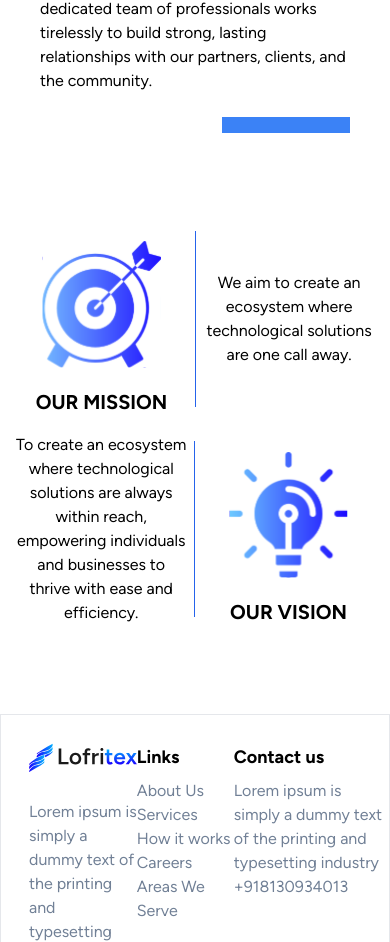
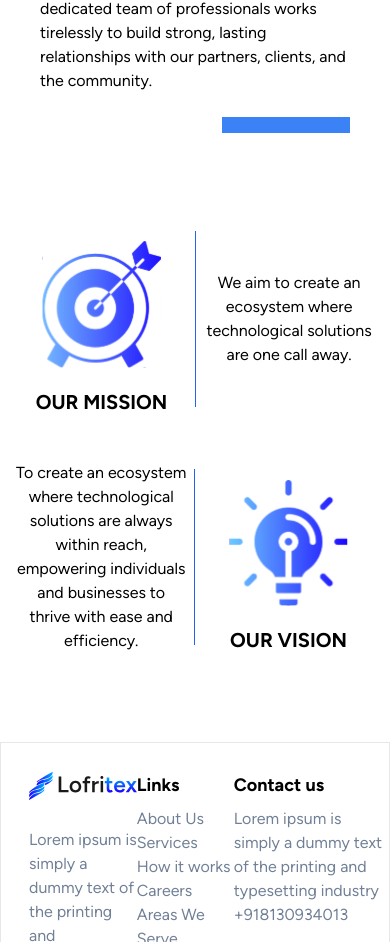
Before and after one commit to lofritex/company-website, a React (Vite) app: page /aboutus in a window 390 px wide. Shown: the part 791-1733 px from the top of the page. Built offline with nearby package versions, Linux system fonts and the light colour scheme.

Commit message:
Add Gap to Mobile view Mission

```diff
--- a/src/Pages/Sections/Misson.jsx
+++ b/src/Pages/Sections/Misson.jsx
@@ -18,7 +18,7 @@ const visionData = {
 export default function Misson() {
   return (
     // <section className=" flex flex-col lg:flex-row w-full items-center justify-center py-40">
-    <section className=" grid lg:grid-cols-mission py-20 lg:py-40  lg:grid-flow-col justify-items-center items-center">
+    <section className=" grid lg:grid-cols-mission py-20 lg:py-40  lg:grid-flow-col justify-items-center items-center lg:gap-0 gap-7">
       <MissionCard data={missionData}/>
       <div className="hidden lg:grid h-44 w-[1px] bg-black"></div>
       <MissionCard data={visionData} reverseFlow={true}/>
```
